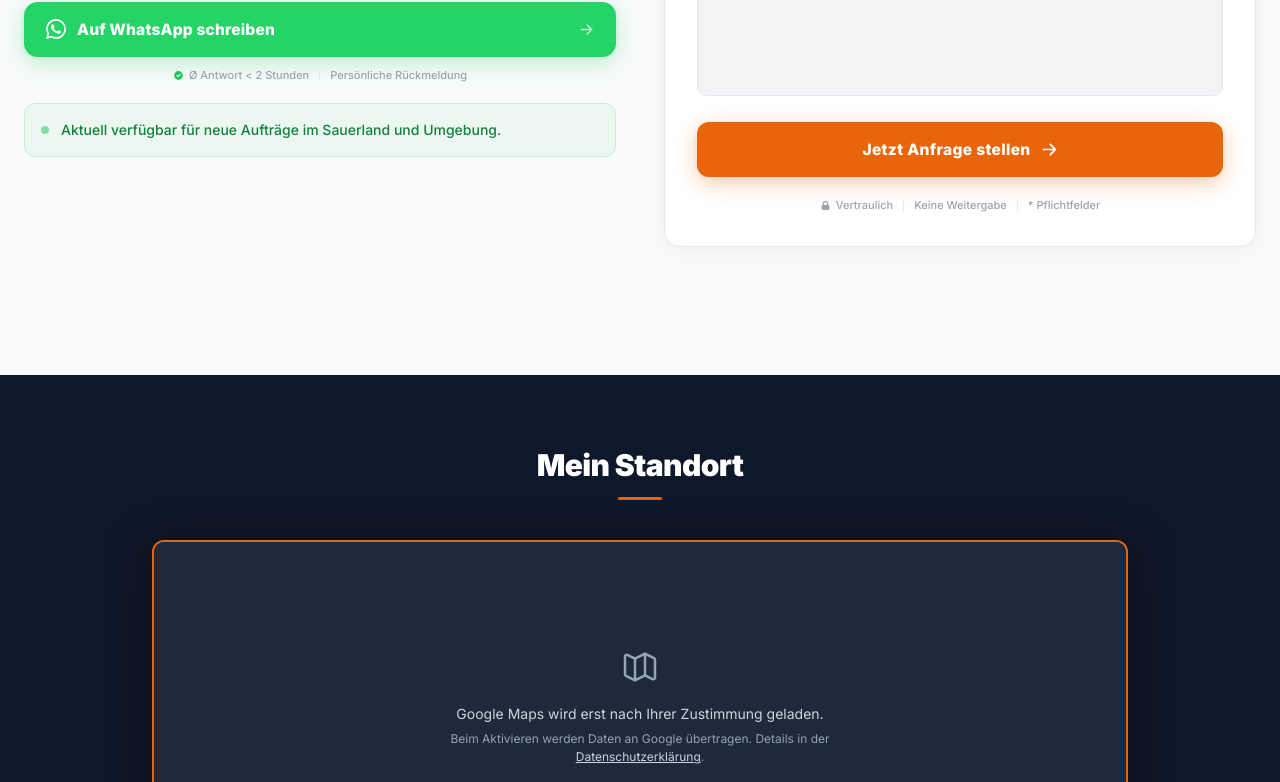
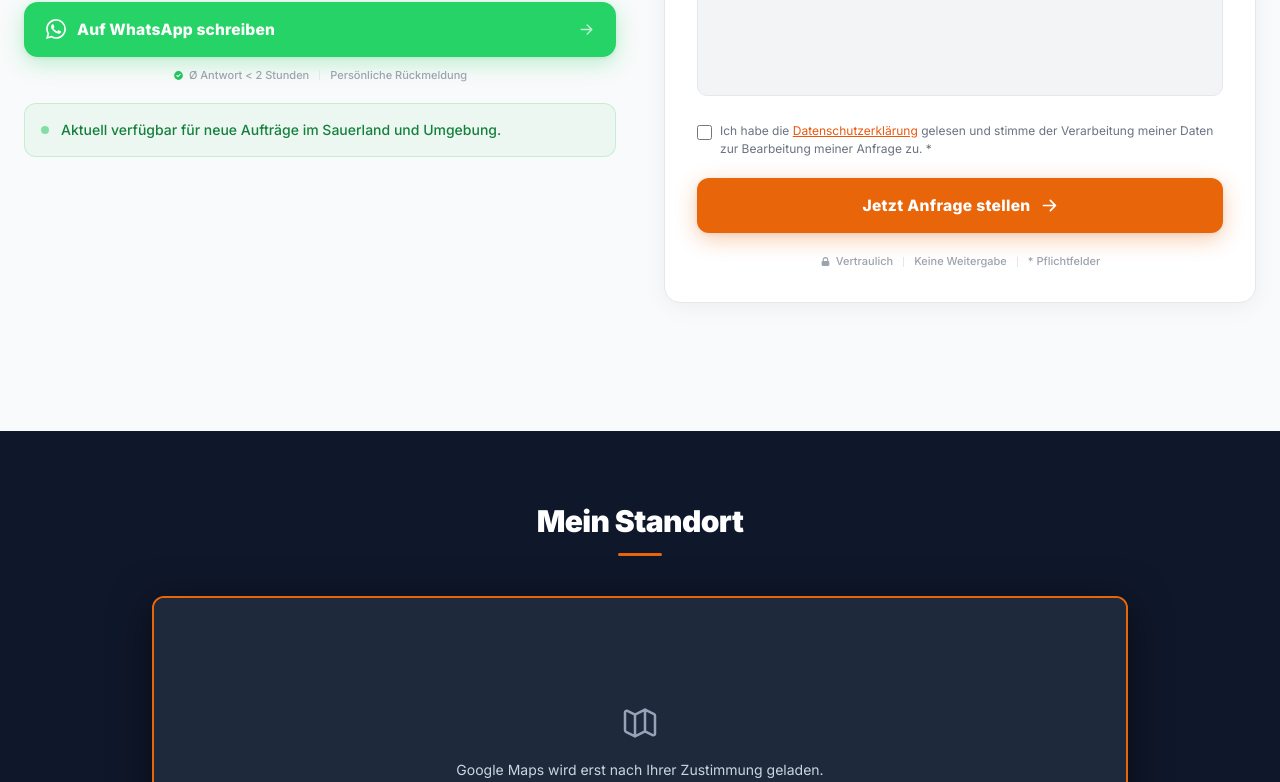
Before and after one commit to SorokinSchweisser/sorokin-website, a Next.js app in the folder meine-webseite/: page / in a window 1280 px wide. Shown: the part 7700-8482 px from the top of the page. Built offline with nearby package versions, Linux system fonts and the light colour scheme; no server answers.

Commit message:
DSGVO-Pflicht-Checkbox im Kontaktformular + Footer-Backlink zu Mehrauftrag
- DSGVO: Pflicht-Checkbox mit Link zur Datenschutzerklaerung, Absenden nur nach Zustimmung.
- Footer: Backlink zu https://www.mehrauftrag.de/

```diff
--- a/meine-webseite/app/page.tsx
+++ b/meine-webseite/app/page.tsx
@@ -1364,6 +1364,16 @@ export default function Home() {
                       </div>
                     )}
 
+                    {/* DSGVO Einwilligung */}
+                    <label style={{ display: "flex", alignItems: "flex-start", gap: 8, fontSize: 12, color: "#6b7280", lineHeight: 1.5, cursor: "pointer" }}>
+                      <input type="checkbox" required style={{ marginTop: 3, width: 15, height: 15, flexShrink: 0, accentColor: "#ea580c", cursor: "pointer" }} />
+                      <span>
+                        Ich habe die{" "}
+                        <button type="button" onClick={() => setModal("datenschutz")} style={{ color: "#ea580c", textDecoration: "underline", background: "none", border: "none", padding: 0, font: "inherit", cursor: "pointer" }}>Datenschutzerklärung</button>{" "}
+                        gelesen und stimme der Verarbeitung meiner Daten zur Bearbeitung meiner Anfrage zu. *
+                      </span>
+                    </label>
+
                     {/* Submit – Premium */}
                     <button
                       type="submit"
@@ -1612,6 +1622,7 @@ export default function Home() {
           >
             <span>© 2026 SOROKIN Mobiler Schweißservice · Konstantin Sorokin</span>
             <div className="flex gap-5">
+              <a href="https://www.mehrauftrag.de/" target="_blank" rel="noopener" className="footer-link" style={{ color: "#94a3b8" }}>Webseite erstellt von Mehr Auftrag</a>
               <button
                 onClick={() => setModal("impressum")}
                 className="footer-link"
```
